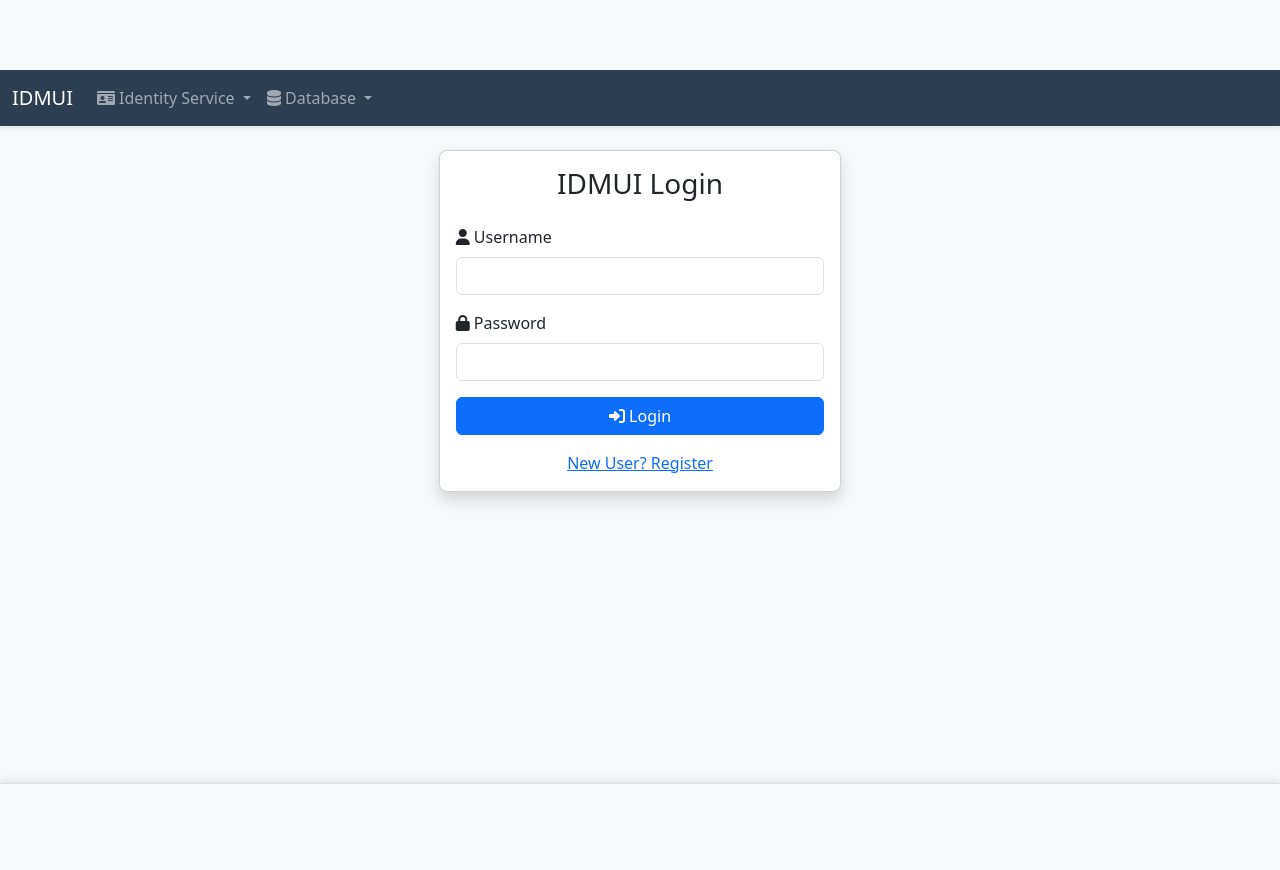
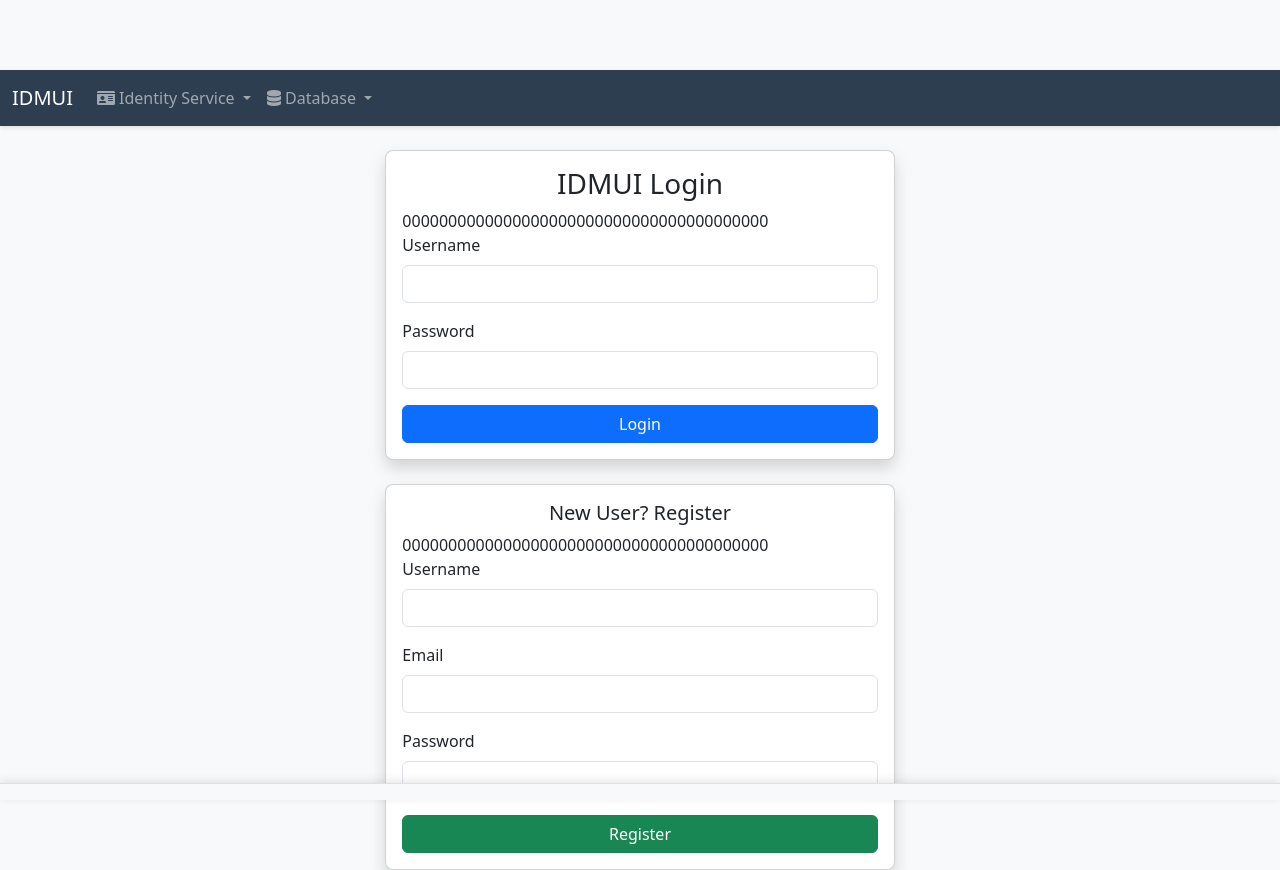
Before and after one commit to codeX2K26/IDMUI, a Flask app: page / in a window 1280 px wide. Before the commit the page ends 784 px from the top, so only its background shows below. Run offline with Flask 2, Linux system fonts and the light colour scheme; parts of the project's set-up code (start-up, migrations or seed data) failed here and were passed over; some libraries are stand-ins or nearby versions.

Commit message:
login.html

```diff
--- a/app/templates/auth/login.html
+++ b/app/templates/auth/login.html
@@ -4,64 +4,47 @@
 
 {% block content %}
 <div class="row justify-content-center">
-    <div class="col-md-6 col-lg-4">
+    <div class="col-md-6 col-lg-5">
         <div class="card shadow">
             <div class="card-body">
-                <h3 class="card-title text-center mb-4">IDMUI Login</h3>
+                <h3 class="text-center">IDMUI Login</h3>
                 <form method="POST" action="{{ url_for('auth.login') }}">
+                    {{ csrf_token() }}
+                    <input type="hidden" name="login" value="1">
                     <div class="mb-3">
-                        <label for="username" class="form-label">
-                            <i class="fas fa-user"></i> Username
-                        </label>
-                        <input type="text" class="form-control" id="username" name="username" required>
+                        <label class="form-label">Username</label>
+                        <input type="text" class="form-control" name="username" required>
                     </div>
                     <div class="mb-3">
-                        <label for="password" class="form-label">
-                            <i class="fas fa-lock"></i> Password
-                        </label>
-                        <input type="password" class="form-control" id="password" name="password" required>
+                        <label class="form-label">Password</label>
+                        <input type="password" class="form-control" name="password" required>
                     </div>
-                    <button type="submit" class="btn btn-primary w-100">
-                        <i class="fas fa-sign-in-alt"></i> Login
-                    </button>
+                    <button class="btn btn-primary w-100" type="submit">Login</button>
                 </form>
-                <div class="text-center mt-3">
-                    <a href="#" data-bs-toggle="modal" data-bs-target="#registerModal">New User? Register</a>
-                </div>
+            </div>
+        </div>
+
+        <div class="card shadow mt-4">
+            <div class="card-body">
+                <h5 class="text-center">New User? Register</h5>
+                <form method="POST" action="{{ url_for('auth.register') }}">
+                    {{ csrf_token() }}
+                    <div class="mb-3">
+                        <label class="form-label">Username</label>
+                        <input type="text" class="form-control" name="reg_username" required>
+                    </div>
+                    <div class="mb-3">
+                        <label class="form-label">Email</label>
+                        <input type="email" class="form-control" name="reg_email" required>
+                    </div>
+                    <div class="mb-3">
+                        <label class="form-label">Password</label>
+                        <input type="password" class="form-control" name="reg_password" required>
+                    </div>
+                    <button class="btn btn-success w-100" type="submit">Register</button>
+                </form>
             </div>
         </div>
     </div>
 </div>
-
-<!-- ✅ Registration Modal -->
-<div class="modal fade" id="registerModal" tabindex="-1" aria-labelledby="registerModalLabel" aria-hidden="true">
-  <div class="modal-dialog">
-    <div class="modal-content shadow">
-      <form method="POST" action="{{ url_for('auth.register') }}">
-        <input type="hidden" name="csrf_token" value="{{ csrf_token() }}">
-        <div class="modal-header">
-          <h5 class="modal-title" id="registerModalLabel">Register New User</h5>
-          <button type="button" class="btn-close" data-bs-dismiss="modal" aria-label="Close"></button>
-        </div>
-        <div class="modal-body">
-          <div class="mb-3">
-            <label for="reg_username" class="form-label">Username</label>
-            <input type="text" class="form-control" id="reg_username" name="reg_username" required>
-          </div>
-          <div class="mb-3">
-            <label for="reg_email" class="form-label">Email</label>
-            <input type="email" class="form-control" id="reg_email" name="reg_email" required>
-          </div>
-          <div class="mb-3">
-            <label for="reg_password" class="form-label">Password</label>
-            <input type="password" class="form-control" id="reg_password" name="reg_password" required>
-          </div>
-        </div>
-        <div class="modal-footer">
-          <button type="submit" class="btn btn-success">Register</button>
-        </div>
-      </form>
-    </div>
-  </div>
-</div>
 {% endblock %}
```
